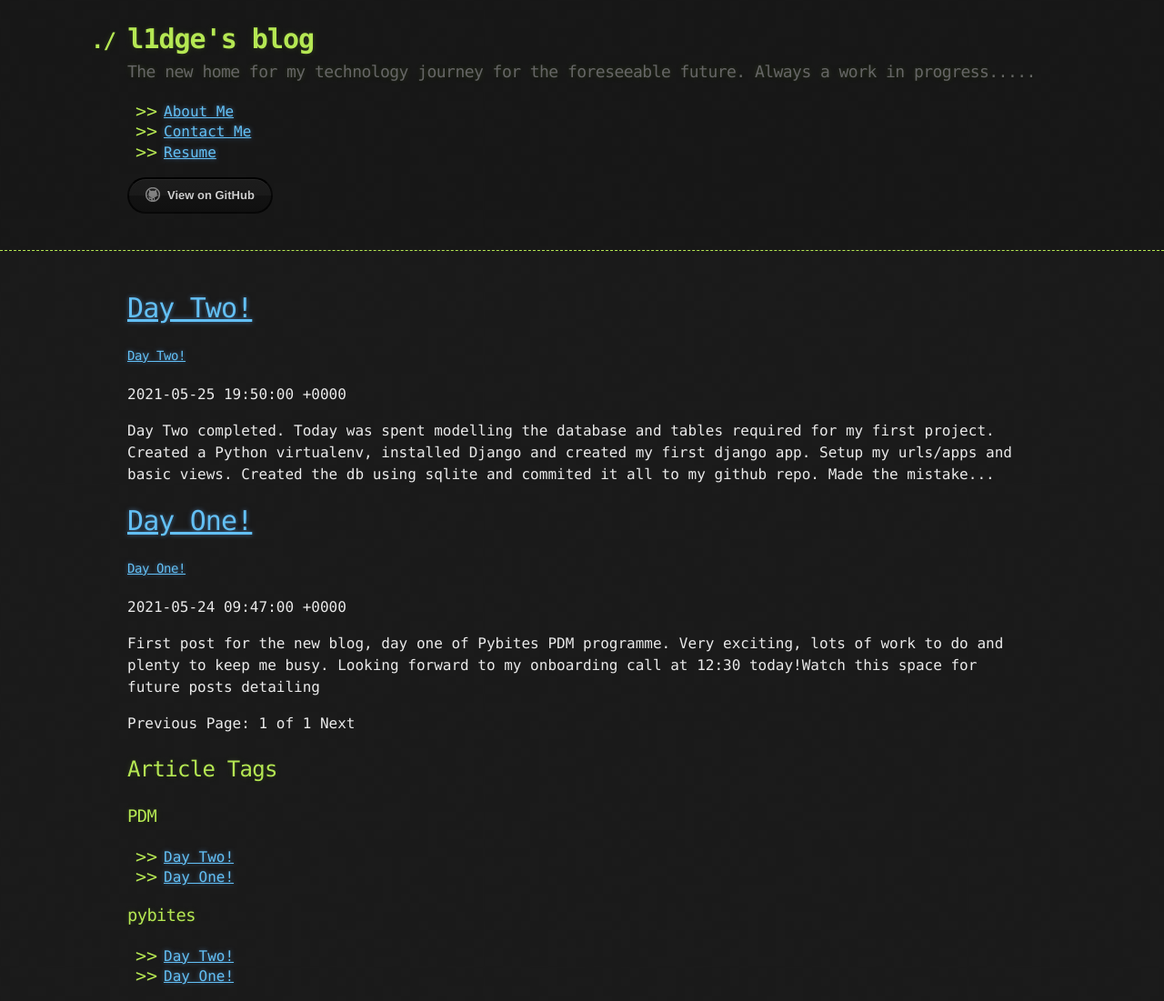
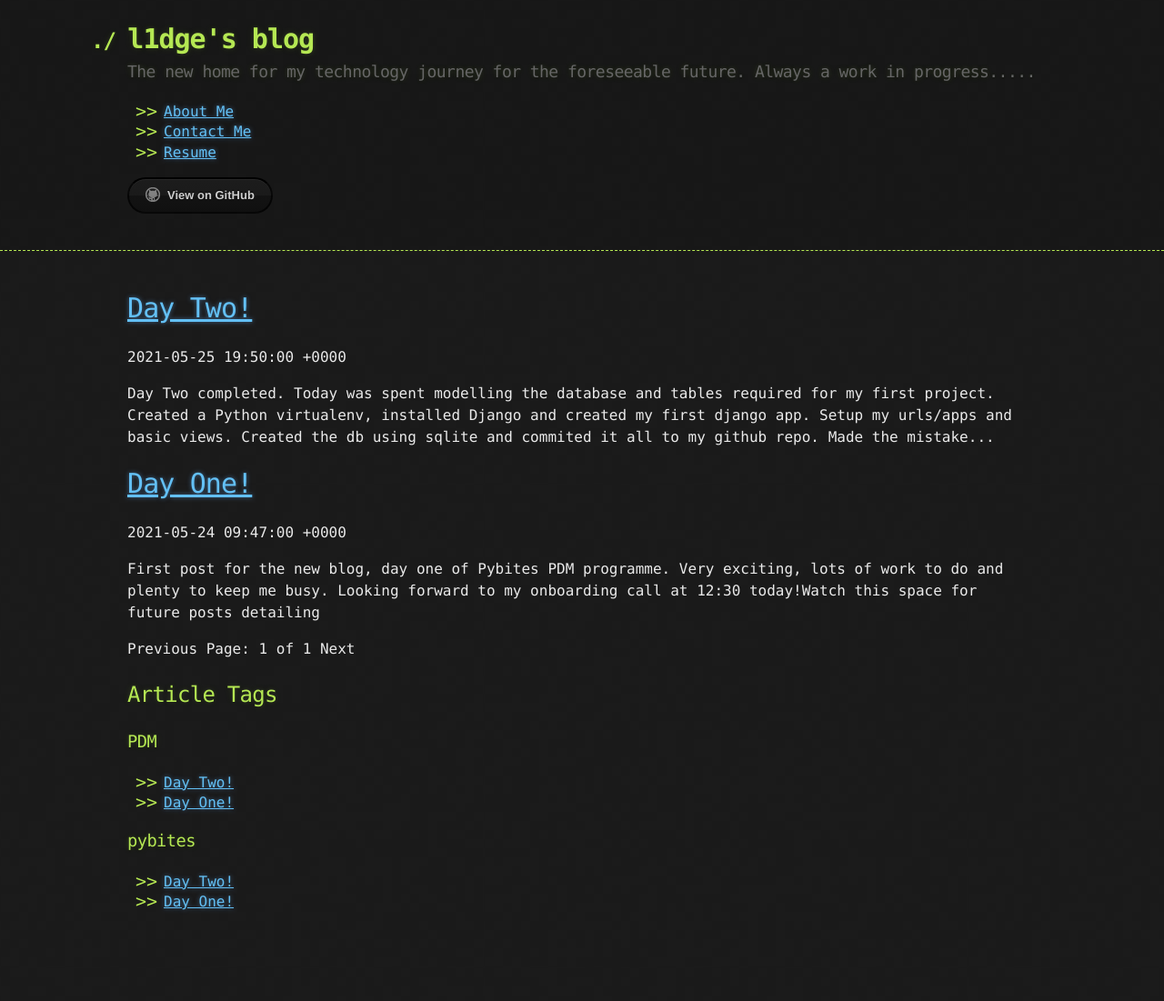
Before and after one commit to l1dge/l1dge.github.io, a Jekyll site: the page built from index.html, in a window 1280 px wide. Shown: the whole page at 91% size. Built offline with Jekyll 4.4.1, drawn with Linux system fonts in a browser that asks for light colours; the list of posts is cut into pages by our own code; comment, search, counter and statistics services are not loaded; after the commit the page ends 1019 px from its top, so only the background shows below that.

Commit message:
And more fixes

```diff
--- a/index.html
+++ b/index.html
@@ -4,7 +4,7 @@
 ---
 
 {% for post in paginator.posts %}
-  <h1><a href="{{ post.url }}">{{ post.title }}</a></h1><h4><a href="{{ post.url }}#disqus_thread">{{ post.title }}</a></h4>
+  <h1><a href="{{ post.url }}">{{ post.title }}</a></h1><h4><a href="{{ post.url }}#disqus_thread"></a></h4>
   <p class="author">
       <span class="date">{{ post.date }}</span>
   </p>
```
